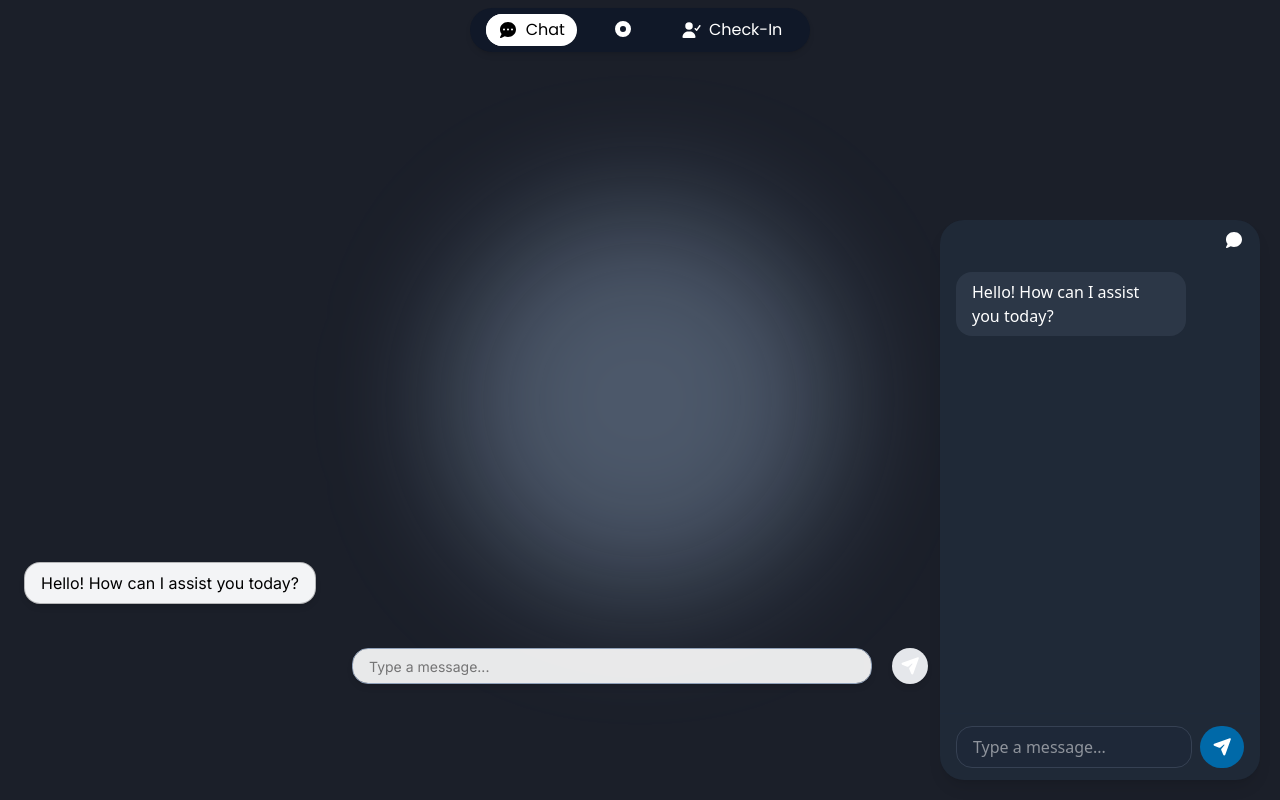
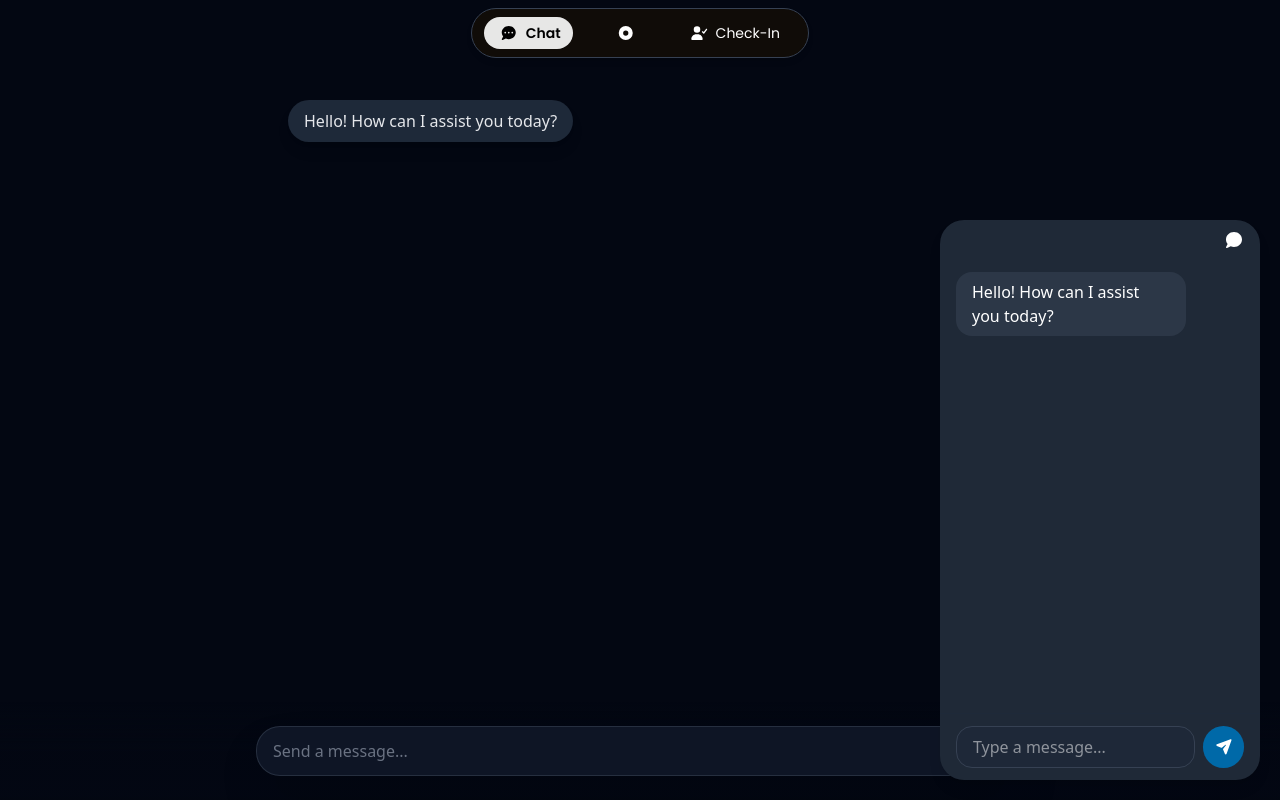
Before and after one commit to HitMonrillo/Clinix, a React (Vite) app in the folder frontend/: page /chat in a window 1280 px wide. Both pictures are taken after a click on the button 1236 px from the left and 756 px from the top of the page. Built offline with nearby package versions, Linux system fonts and the light colour scheme; no server answers.

Commit message:
Refactor Chat component styles; update background color and improve layout in ChatBot and NavBar components

```diff
--- a/frontend/src/Pages/Chat.jsx
+++ b/frontend/src/Pages/Chat.jsx
@@ -5,7 +5,7 @@ export const Chat = () => {
   return (
     <div className="relative w-screen h-screen overflow-hidden font-inter">
 
-      <div className="absolute inset-0 z-0 bg-gray-950/90 backdrop-blur-lg flex items-center justify-center">
+      <div className="absolute inset-0 z-0 bg-[#F5F5F5] backdrop-blur-lg flex items-center justify-center">
 
         <div className="w-96 h-96 bg-blue-200/30 rounded-full blur-3xl"></div>
       </div>
--- a/frontend/src/Pages/HomePage.jsx
+++ b/frontend/src/Pages/HomePage.jsx
@@ -3,7 +3,7 @@ import HeroSection from '../components/HeroSection'
 
 const Homepage = () => {
   return (
-    <div className='bg-gray-100/50 z- h-screen border'>
+    <div className='bg-gray-100/50 '>
       <HeroSection/>
     </div>
   )
--- a/frontend/src/components/ChatBot.jsx
+++ b/frontend/src/components/ChatBot.jsx
@@ -1,9 +1,12 @@
 import React, { useState, useRef, useEffect, useContext } from 'react';
 import { ScreenContext } from '../Layouts/RootLayout';
 import { FontAwesomeIcon } from '@fortawesome/react-fontawesome';
-import { faPaperPlane } from '@fortawesome/free-solid-svg-icons';
+import { faArrowUp, faPaperPlane } from '@fortawesome/free-solid-svg-icons';
 import { sendChat } from '../services/api';
 
+/**
+ * A minimalist, full-screen dark-themed chat bot component with rounded chat bubbles.
+ */
 export const ChatBot = () => {
   const { isMobile } = useContext(ScreenContext);
   const [messages, setMessages] = useState([
@@ -13,10 +16,12 @@ export const ChatBot = () => {
   const chatEndRef = useRef(null);
   const textareaRef = useRef(null);
 
+  // Auto-scroll to the latest message
   useEffect(() => {
     chatEndRef.current?.scrollIntoView({ behavior: 'smooth' });
   }, [messages]);
 
+  // Auto-resize the textarea based on content
   useEffect(() => {
     if (textareaRef.current) {
       textareaRef.current.style.height = 'auto';
@@ -24,16 +29,19 @@ export const ChatBot = () => {
     }
   }, [input]);
 
+  // Handler for sending a message
   const handleSend = async () => {
     if (!input.trim()) return;
+
+    const userMessage = input.trim();
     setMessages(prev => [
       ...prev,
-      { id: prev.length + 1, from: 'user', text: input.trim() },
+      { id: prev.length + 1, from: 'user', text: userMessage },
     ]);
     setInput('');
 
     try {
-      const res = await sendChat(input.trim());
+      const res = await sendChat(userMessage);
       const reply =
         (typeof res === 'string' && res) ||
         res?.message ||
@@ -42,6 +50,7 @@ export const ChatBot = () => {
         res?.data?.message ||
         res?.raw ||
         'Sorry, I do not have an answer right now.';
+
       setMessages(prev => [
         ...prev,
         { id: prev.length + 1, from: 'ai', text: reply },
@@ -54,6 +63,7 @@ export const ChatBot = () => {
     }
   };
 
+  // Handler for Enter key press
   const handleKeyPress = e => {
     if (e.key === 'Enter' && !e.shiftKey) {
       e.preventDefault();
@@ -62,48 +72,64 @@ export const ChatBot = () => {
   };
 
   return (
-    <div className="fixed inset-x-0 bottom-0 z-20 flex w-screen font-inter mt-30">
-      <div className="flex flex-col w-full transition-all duration-150">
+    <div className="flex flex-col w-full h-full bg-gray-950 text-gray-100 font-sans antialiased">
 
-        <div className="flex-1 overflow-y-auto px-6 py-4 flex flex-col gap-3">
+      {/* Main Chat Area - Flexible height to fill screen */}
+      <div className="flex-1 overflow-y-auto pt-25 pb-32 px-4 md:px-8 max-w-3xl mx-auto w-full">
+        <div className="flex flex-col gap-3">
           {messages.map(msg => (
             <div
               key={msg.id}
-              className={`px-4 py-2 rounded-2xl max-w-[70%] break-all whitespace-pre-wrap sm:leading-6 transition-all duration-150 cursor-pointer ${
+              className={`
+                px-4 py-2 rounded-3xl max-w-[85%] break-words whitespace-pre-wrap
+                text-base leading-relaxed shadow-lg
+                ${
                   msg.from === 'ai'
-                  ? 'bg-gray-100 hover:bg-gray-300/80 text-black self-start shadow-md backdrop-blur-xl border border-black/25'
-                  : 'bg-sky-700/80 hover:bg-gray-700 text-white self-end shadow-md'
-              }`}
+                    ? 'bg-gray-800 text-gray-200 self-start ' // AI Bubble
+                    : 'bg-blue-800 text-white self-end ' // User Bubble
+                }
+              `}
             >
               {msg.text}
             </div>
           ))}
+          {/* Scroll anchor */}
           <div ref={chatEndRef}></div>
         </div>
+      </div>
 
+      {/* Input Bar - Fixed at bottom, Centered, Rounded-3xl */}
+      <div className="fixed inset-x-0 bottom-0 z-20 flex justify-center p-4 md:p-6 bg-gradient-to-t from-gray-950/95 via-gray-950/90 to-transparent">
+        <div className="flex items-end gap-2 w-full max-w-3xl border border-gray-700/60 rounded-3xl bg-gray-900/90 backdrop-blur-sm shadow-2xl">
 
-        <div className="flex justify-center px-6 py-4">
-          <div className="flex items-center gap-3 w-full max-w-xl mb-25">
           <textarea
             ref={textareaRef}
             value={input}
             onChange={e => setInput(e.target.value)}
             onKeyDown={handleKeyPress}
-              placeholder="Type a message..."
+            placeholder="Send a message..."
             rows={1}
-              className="flex-1 font-inter max-h-25 resize-none bg-white/90 rounded-2xl px-4 py-2 border border-slate-400 shadow-md outline-none focus:ring-gray-500/25 text-sm transition-all duration-150"
-              style={{
-                scrollbarWidth: 'none',
-                msOverflowStyle: 'none',
-              }}
+            className="
+              flex-1 font-sans max-h-40 resize-none bg-transparent text-gray-100
+              rounded-3xl px-4 py-3 outline-none focus:ring-0 text-base placeholder-gray-500
+            "
+            style={{ scrollbarWidth: 'none', msOverflowStyle: 'none' }}
           />
           <button
             onClick={handleSend}
-              className="ml-2 px-2 py-1.5 cursor-pointer rounded-full bg-gray-200 hover:bg-sky-700 text-white shadow-md transition-all duration-150"
+            disabled={!input.trim()}
+            className={`
+              px-3 py-1.5 mr-1.5 mb-1.5 rounded-full transition-colors duration-200 flex-shrink-0
+              ${
+                input.trim()
+                  ? 'bg-blue-600 hover:bg-blue-500 text-white cursor-pointer'
+                  : 'bg-transparent text-gray-600 cursor-not-allowed'
+              }
+            `}
           >
-              <FontAwesomeIcon icon={faPaperPlane} />
+            <FontAwesomeIcon icon={faArrowUp} className="w-5 h-5" />
           </button>
-          </div>
+
         </div>
       </div>
     </div>
--- a/frontend/src/components/ChatBotToggle.jsx
+++ b/frontend/src/components/ChatBotToggle.jsx
@@ -86,7 +86,7 @@ export const ChatBotToggle = () => {
       {!isExpanded && (
         <button
           onClick={() => setIsExpanded(true)}
-          className="w-full cursor-pointer h-full flex items-center justify-center text-white rounded-full bg-gray-900 shadow-md hover:bg-gray-800 active:bg-gray-900 transition-all duration-150"
+          className="w-full cursor-pointer h-full flex items-center justify-center text-white rounded-full bg-[#100C08] shadow-md hover:bg-gray-800 active:bg-[#100C08] transition-all duration-150"
         >
           <FontAwesomeIcon icon={faComment} size="lg" />
         </button>
@@ -132,7 +132,7 @@ export const ChatBotToggle = () => {
             />
             <button
               onClick={handleSend}
-              className="px-3 py-2 bg-sky-700 hover:bg-sky-800 text-white rounded-full transition-all duration-150"
+              className="px-3 py-1 bg-sky-700 text-sm cursor-pointer hover:bg-sky-800 text-white rounded-full transition-all duration-150"
             >
               <FontAwesomeIcon icon={faPaperPlane} />
             </button>
--- a/frontend/src/components/HeroSection.jsx
+++ b/frontend/src/components/HeroSection.jsx
@@ -23,11 +23,7 @@ import { faArrowDown } from '@fortawesome/free-solid-svg-icons';
     setTimeout(() => navigate('/SignIn'), 600);
   };
 
-  useEffect(() => {
-    const handleScroll = () => showArrow && triggerExit();
-    window.addEventListener('scroll', handleScroll);
-    return () => window.removeEventListener('scroll', handleScroll);
-  }, [showArrow]);
+
 
 
   const generateRandomStyle = () => {
@@ -52,7 +48,8 @@ import { faArrowDown } from '@fortawesome/free-solid-svg-icons';
   }, []);
 
   return (
-    <>
+    <div className="flex items-center justify-center min-h-screen relative overflow-hidden overscroll-none border">
+
 
       <div className="absolute w-full h-auto pointer-events-none z-10">
         {blobs.map(blob => (
@@ -64,15 +61,15 @@ import { faArrowDown } from '@fortawesome/free-solid-svg-icons';
         ))}
       </div>
 
-      <section className="min-h-[90vh] xl:h-vh flex flex-col items-center justify-center text-center px-5 gap-5 w-auto h-auto z-20 relative">
+      <section className=" xl:h-vh flex flex-col items-center justify-center text-center px-5 gap-5 w-auto h-auto z-20 relative">
         <div className='flex flex-col items-center justify-center  gap-5'>
           <div className='flex flex-col  items-center justify-center '>
-            <h1 className="text-xl  md:text-6xl sm:text-5xl flex flex-col font-poppins font-medium mb-2 tracking-[0.02em] ">
+            <h1 className="text-xl  md:text-6xl sm:text-5xl flex flex-col font-poppins font-semibold mb-2 leading-[1.3] tracking-[-0.02em] ">
               <span>Clinix: Seamless Care </span>
               <span>Starts Here.</span>
             </h1>
             <p className="text-xs  sm:text-sm md:text-md mt-5 font-poppins font-medium text-gray-800 max-w-md w-full sm:w-md lg:w-md mb-6 leading-loose">
-                Appointments made <b>fast</b>. Records made <b>simple</b>. Care made <b>awesome</b>.
+                Appointments made <b>fast</b>. Records made <b>simple</b>.
               </p>
           </div>
 
@@ -101,7 +98,7 @@ import { faArrowDown } from '@fortawesome/free-solid-svg-icons';
           </div>
         )}
       </section>
-    </>
+    </div>
   );
 };
 
--- a/frontend/src/components/NavBar.jsx
+++ b/frontend/src/components/NavBar.jsx
@@ -16,7 +16,6 @@ const NavBar = () => {
   const location = useLocation();
   const navRefs = useRef([]);
 
-
   const allItems = [
     { icon: faCommentDots, label: 'Chat', path: '/chat' },
     { label: 'Clinix', path: '/' },
@@ -29,26 +28,40 @@ const NavBar = () => {
   };
 
   const [activeIndex, setActiveIndex] = useState(getInitialIndex);
-  const [bgStyle, setBgStyle] = useState({ left: 0, width: 0 });
+  const [bgStyle, setBgStyle] = useState({ left: 0, width: 0, visible: true });
 
+
+  // Moves the highlight under the active or hovered element
+   const moveHighlightTo = el => {
+     if (!el) return;
+     const rect = el.getBoundingClientRect();
+     const parentRect = el.parentElement.getBoundingClientRect();
+     setBgStyle({
+       // Use the element's full width
+       width: rect.width,
+       // Use the element's left position relative to the parent
+       left: rect.left - parentRect.left,
+       visible: true,
+     });
+   };
+
+  // Initial highlight
   useEffect(() => {
     const el = navRefs.current[activeIndex];
-    if (el) {
-      setBgStyle({ left: el.offsetLeft, width: el.offsetWidth * 0.7 });
-    }
+    if (el) moveHighlightTo(el);
   }, [activeIndex, isMobileOpen]);
 
+  // Update active nav when route changes
   useEffect(() => {
     const index = allItems.findIndex(item => item.path === location.pathname);
     if (index >= 0) setActiveIndex(index);
   }, [location.pathname]);
 
+  // Handle window resize
   useEffect(() => {
     const handleResize = () => {
       const el = navRefs.current[activeIndex];
-      if (el) {
-        setBgStyle({ left: el.offsetLeft, width: el.offsetWidth * 0.7 });
-      }
+      if (el) moveHighlightTo(el);
     };
     window.addEventListener('resize', handleResize);
     return () => window.removeEventListener('resize', handleResize);
@@ -56,45 +69,58 @@ const NavBar = () => {
 
   return (
     <>
-      <nav className="fixed top-0 left-1/2 -translate-x-1/2 z-50 flex justify-center pointer-events-none rounded w-full py-2">
-        <div
-          className={`flex items-center justify-between gap-6 bg-gray-900 ${isMobile ? 'hover:bg-zinc-600' : ''} cursor-pointer backdrop-blur-md rounded-full shadow-md px-4 py-1.5 w-auto max-w-lg pointer-events-auto relative`}
-        >
+      <nav className="fixed top-0 left-1/2 -translate-x-1/2 z-50 flex justify-center pointer-events-none w-full py-2 font-poppins">
+        <div className="flex items-center justify-between gap-6 bg-[#100C08] backdrop-blur-md rounded-full shadow-md px-3 py-2 w-auto max-w-lg pointer-events-auto relative border border-gray-700">
           <div className="hidden lg:flex relative flex-row gap-6 justify-between w-full">
 
+            {/* Smooth animated background */}
             <span
-              className="absolute top-0 bottom-0 bg-white/90 rounded-full transition-all duration-500 ease-in-out"
+              className={`absolute top-0 bottom-0 bg-white/90 rounded-full transition-[left,width,opacity] duration-700 ease-[cubic-bezier(0.4,0,0.2,1)] ${
+                bgStyle.visible ? 'opacity-100' : 'opacity-0'
+              }`}
               style={{ left: bgStyle.left, width: bgStyle.width }}
             />
 
+            {/* Nav items */}
             {allItems.map((item, index) => {
               const Component = item.path === '/' ? Link : NavLink;
               const isCenter = item.path === '/';
               const isHome = location.pathname === '/';
-              const labelOrIcon = isCenter && !isHome
-                ? <FontAwesomeIcon icon={faCircleDot} className="w-4 h-4" />
-                : item.label;
+              const labelOrIcon =
+                isCenter && !isHome ? (
+                  <FontAwesomeIcon icon={faCircleDot} className="w-4 h-4" />
+                ) : (
+                  item.label
+                );
 
               return (
                 <Component
                   key={item.path}
                   to={item.path}
                   ref={el => (navRefs.current[index] = el)}
-                  className={`relative z-10 flex items-center gap-2 rounded-full px-3 py-1 transition-all duration-300 ${
-                    activeIndex === index ? 'text-black bg-white' : 'text-white hover:scale-110'
+                  className={`relative z-10 flex items-center text-sm gap-2 px-4 py-1.5 rounded-full transition-all duration-300 ${
+                    activeIndex === index
+                      ? 'text-black font-semibold'
+                      : 'text-white hover:text-black hover:scale-105'
                   }`}
                   onClick={() => setActiveIndex(index)}
+                  onMouseEnter={() => moveHighlightTo(navRefs.current[index])}
+                  onMouseLeave={() => {
+                    if (activeIndex >= 0 && navRefs.current[activeIndex]) {
+                      moveHighlightTo(navRefs.current[activeIndex]);
+                    }
+                  }}
                 >
-                  {item.icon && index !== 1 && <FontAwesomeIcon icon={item.icon} className="w-4 h-4" />}
-                  <span className={`font-poppins ${isCenter && isHome ? 'font-semibold' : ''}`}>
-                    {labelOrIcon}
-                  </span>
+                  {item.icon && index !== 1 && (
+                    <FontAwesomeIcon icon={item.icon} className="w-4 h-4" />
+                  )}
+                  <span>{labelOrIcon}</span>
                 </Component>
               );
             })}
           </div>
 
-
+          {/* Mobile hamburger */}
           <div className="lg:hidden flex items-center">
             <FontAwesomeIcon
               icon={faBars}
@@ -105,7 +131,7 @@ const NavBar = () => {
         </div>
       </nav>
 
-
+      {/* Mobile nav */}
       {isMobile && isMobileOpen && (
         <MobileNav navItems={navItems} onClose={() => setIsMobileOpen(false)} />
       )}
```
Lines whose indentation alone changed are shown as unchanged.
